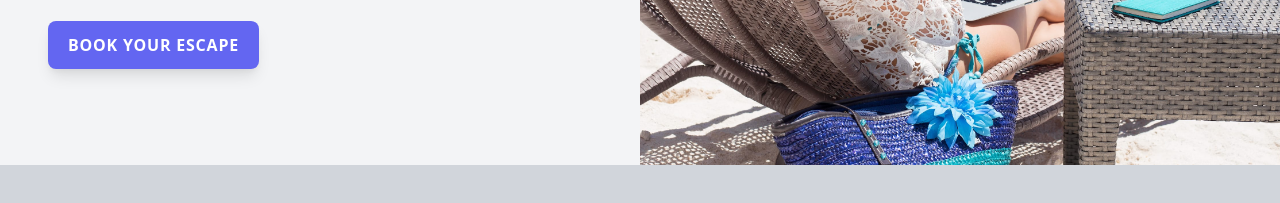
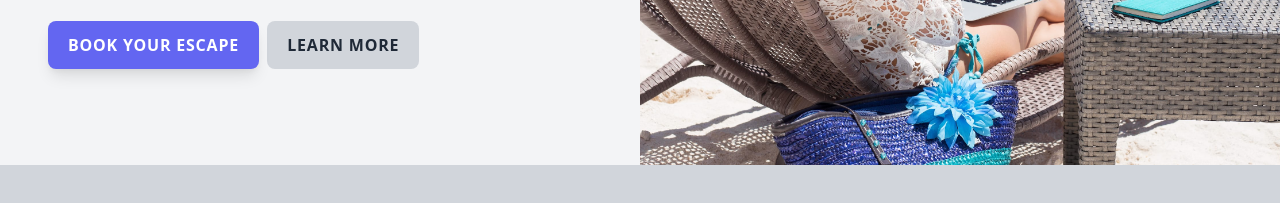
Before and after one commit to thanh-cao/tailwindcss-basics, a website built with Vite: page index.html in a window 1280 px wide. Shown: the part 351-554 px from the top of the page. Built offline with nearby package versions, Linux system fonts and the light colour scheme.

Commit message:
create utitlity classes for button

```diff
--- a/css/tailwind.css
+++ b/css/tailwind.css
@@ -1,3 +1,17 @@
 @tailwind base;
 @tailwind components;
 @tailwind utilities;
+
+@layer components {
+    .btn {
+        @apply inline-block px-5 py-3 rounded-lg focus:outline-none focus:ring focus:ring-offset-2 uppercase tracking-wider font-semibold text-sm sm:text-base;
+    }
+
+    .btn-primary {
+        @apply bg-indigo-500 text-white hover:bg-indigo-400 focus:ring-indigo-500 focus:ring-opacity-50 active:bg-indigo-600;
+    }
+
+    .btn-secondary {
+        @apply bg-gray-300 text-gray-800 hover:bg-gray-200 focus:ring-gray-300 focus:ring-opacity-50 active:bg-gray-400;
+    }
+}
--- a/index.html
+++ b/index.html
@@ -25,11 +25,9 @@
           Workcation helps you find work-friendly rentals in beautiful locations so you can enjoy
           some nice weather even when you're not on vacation.
         </p>
-        <div class="mt-4 sm:mt-6">
-          <a class="inline-block px-5 py-3 rounded-lg transform transition bg-indigo-500 hover:bg-indigo-400 hover:-translate-y-0.5 focus:ring-indigo-500 focus:ring-opacity-50 focus:outline-none focus:ring focus:ring-offset-2 active:bg-indigo-600 uppercase tracking-wider font-semibold text-sm text-white shadow-lg sm:text-base"
-            href="#">
-            Book your escape
-          </a>
+        <div class="mt-4 space-x-1 space-x-1 sm:mt-6">
+          <a class="btn btn-primary shadow-lg transform transition hover:-translate-y-0.5" href="#">Book your escape</a>
+          <a class="btn btn-secondary" href="#">Learn more</a>
         </div>
       </div>
     </div>
```
